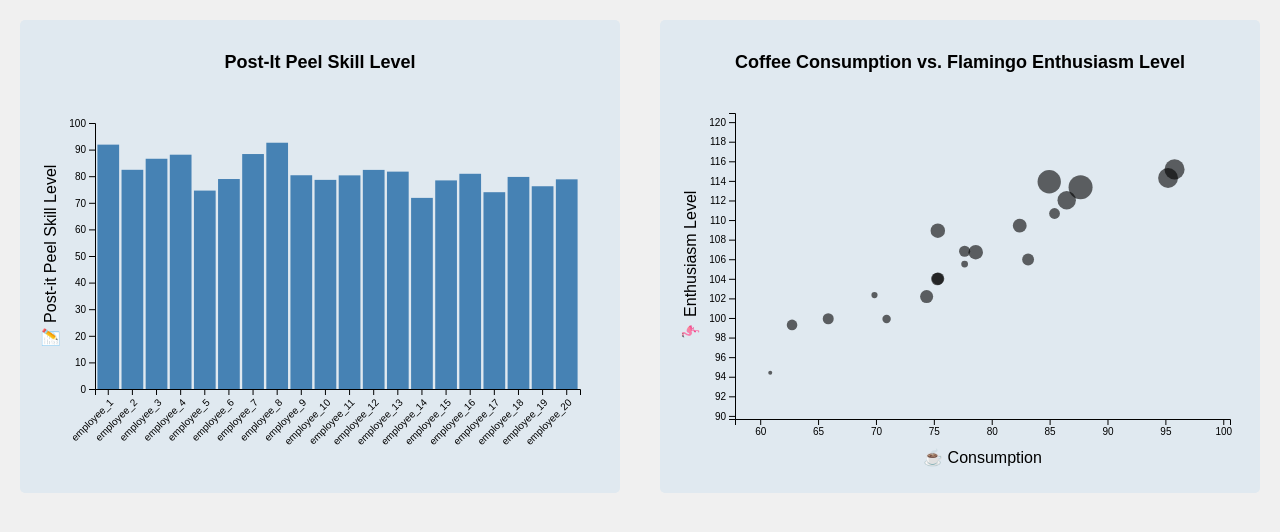
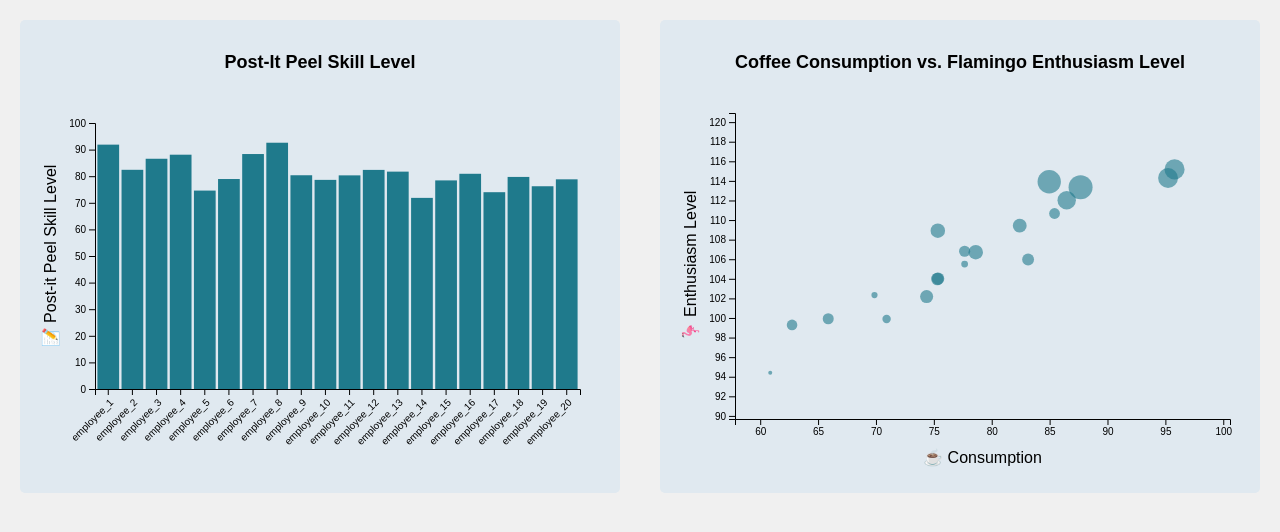
Before and after one commit to danielweller-swp/d3-intro, a FastAPI app: page / in a window 1280 px wide. Shown: the top 532 px of the page. Run offline with FastAPI, Linux system fonts and the light colour scheme.

Commit message:
change to trustbit colors

```diff
--- a/best-practice-example/static/styles.css
+++ b/best-practice-example/static/styles.css
@@ -31,3 +31,11 @@ h1 {
 #right_column {
     width: 50%;
 }
+
+.dot {
+    fill: #1F7A8C;
+}
+
+.bar {
+    fill: #1F7A8C;
+}
```
